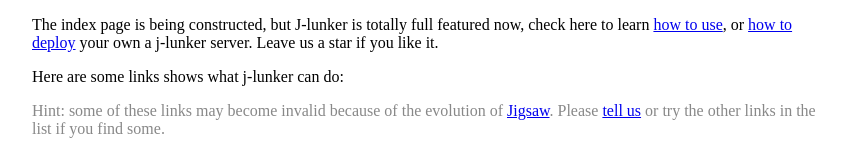
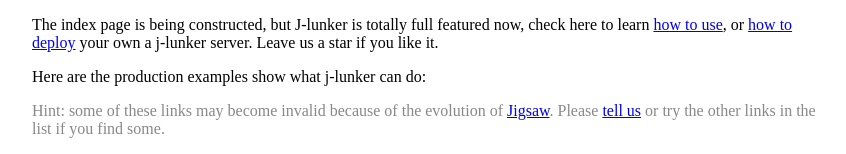
Before and after one commit to rdkmaster/j-lunker, a plain HTML site: page www/j-lunker/index.html in a window 1280 px wide. Shown: the top 154 px of the page, without its empty margins (208-1054 px from the left). Drawn offline with Linux system fonts and the light colour scheme.

Commit message:
update description of index.html

```diff
--- a/www/j-lunker/index.html
+++ b/www/j-lunker/index.html
@@ -6,7 +6,7 @@
 <body style="width: 800px; margin: auto">
 <p>The index page is being constructed, but J-lunker is totally full featured now, check here to learn <a href="https://github.com/rdkmaster/j-lunker#how-to-use">how to use</a>, or <a href="https://github.com/rdkmaster/j-lunker#how-to-deploy">how to deploy</a> your own a j-lunker server. Leave us a star if you like it.</p>
 
-<p>Here are some links shows what j-lunker can do:</p>
+<p>Here are the production examples show what j-lunker can do:</p>
 
 <p style="color: #888">Hint: some of these links may become invalid because of the evolution of <a href="https://github.com/rdkmaster/jigsaw">Jigsaw</a>. Please <a href="https://github.com/rdkmaster/j-lunker/issues/new">tell us</a> or try the other links in the list if you find some.</span>
 
```
